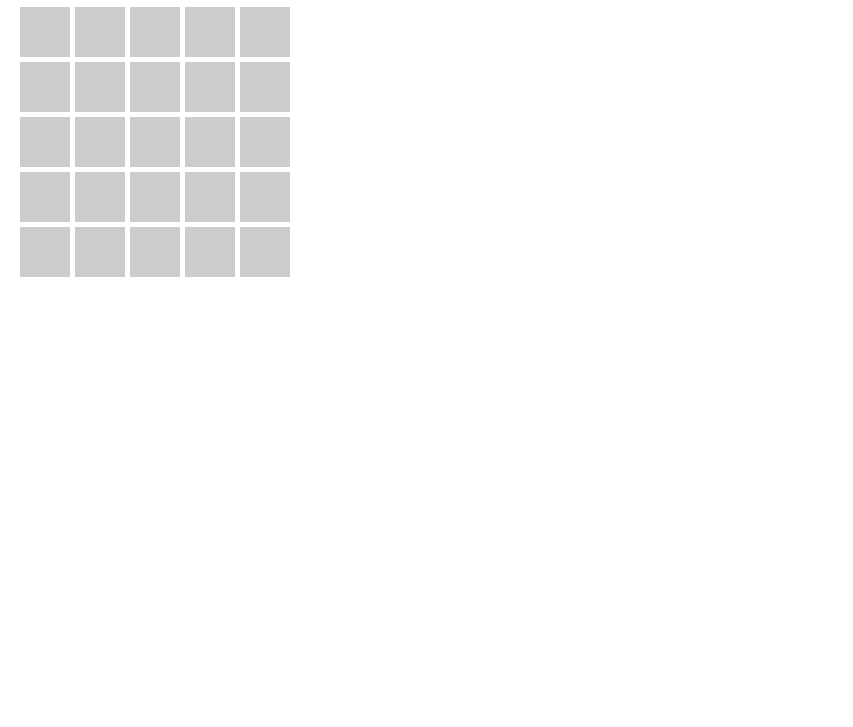
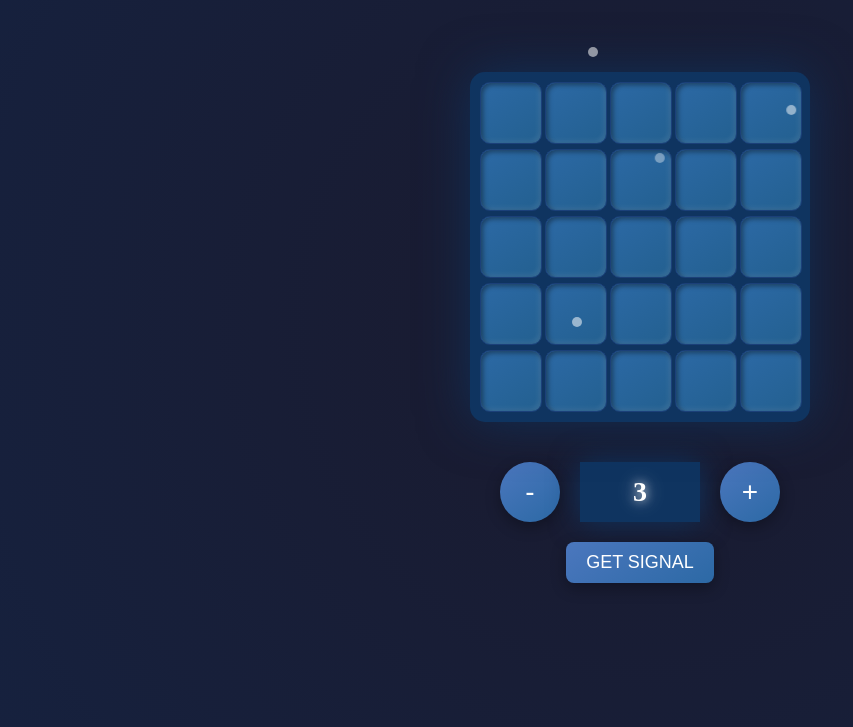
Before and after one commit to Yerus444/Mines, a plain HTML site: page index.html in a window 1280 px wide. Shown: the part 73-800 px from the top of the page, without its empty margins (0-853 px from the left). Drawn offline with Linux system fonts and the light colour scheme.

Commit message:
index.html
update!

```diff
--- a/index.html
+++ b/index.html
@@ -3,68 +3,275 @@
 <head>
   <meta charset="UTF-8">
   <meta name="viewport" content="width=device-width, initial-scale=1.0">
-    <title>Mines</title>
+  <title>Mines Game</title>
   <style>
-        body { font-family: Arial, sans-serif; text-align: center; margin: 20px; }
-        .grid { display: grid; grid-template-columns: repeat(5, 50px); gap: 5px; margin: 20px auto; }
-        .cell { width: 50px; height: 50px; background: #ccc; display: flex; align-items: center; justify-content: center; cursor: pointer; }
-        .cell.revealed { background: #fff; }
-        .cell.mine { background: red; color: white; }
+    body {
+      margin: 0;
+      height: 100vh;
+      display: flex;
+      justify-content: center;
+      align-items: center;
+      background: radial-gradient(circle, #1a1a2e, #16213e);
+      overflow: hidden;
+      flex-direction: column;
+    }
+
+    .game-container {
+      display: grid;
+      grid-template-columns: repeat(5, 60px);
+      grid-gap: 5px;
+      background-color: #0f3460;
+      padding: 10px;
+      border-radius: 15px;
+      box-shadow: 0 0 50px rgba(15, 52, 96, 0.8);
+      position: relative;
+      pointer-events: none;
+      transition: box-shadow 0.3s ease;
+    }
+
+    .cell {
+      width: 60px;
+      height: 60px;
+      background: linear-gradient(145deg, #2c69a5, #236090);
+      border: 1px solid #1b4079;
+      border-radius: 10px;
+      cursor: pointer;
+      box-shadow: inset 2px 2px 5px rgba(0, 0, 0, 0.4),
+                  inset -2px -2px 5px rgba(255, 255, 255, 0.1);
+      display: flex;
+      justify-content: center;
+      align-items: center;
+      font-size: 28px;
+      transition: box-shadow 0.3s ease;
+    }
+
+    .cell:hover {
+      background: linear-gradient(145deg, #3379c6, #2a6da1);
+    }
+
+    .cell.clicked {
+      background: linear-gradient(145deg, #1f4f7e, #19466d);
+      cursor: default;
+    }
+
+    .cell.mine {
+      background: radial-gradient(circle, #ff5555, #aa0000);
+    }
+
+    .cell.star {
+      text-shadow: 0 0 10px rgba(255, 255, 0, 0.8), 0 0 20px rgba(255, 255, 0, 0.8);
+    }
+
+    .floating-balls {
+      position: absolute;
+      top: 0;
+      left: 0;
+      width: 100%;
+      height: 100%;
+      pointer-events: none;
+    }
+
+    .ball {
+      width: 10px;
+      height: 10px;
+      background: #ffffff88;
+      border-radius: 50%;
+      position: absolute;
+      animation: float 10s infinite;
+    }
+
+    @keyframes float {
+      0% {
+        transform: translateY(0) translateX(0);
+        opacity: 0.6;
+      }
+      50% {
+        transform: translateY(-200px) translateX(50px);
+        opacity: 1;
+      }
+      100% {
+        transform: translateY(-400px) translateX(-50px);
+        opacity: 0;
+      }
+    }
+
+    .button-container {
+      margin-top: 40px;
+      display: flex;
+      gap: 0;
+      justify-content: center;
+      align-items: center;
+    }
+
+    .button-container button {
+      width: 60px;
+      height: 60px;
+      background: linear-gradient(145deg, #4b77be, #2c69a5);
+      color: white;
+      font-size: 28px;
+      border: none;
+      border-radius: 50%;
+      cursor: pointer;
+      box-shadow: 0 5px 15px rgba(0, 0, 0, 0.3);
+      transition: background 0.3s ease, box-shadow 0.3s ease;
+    }
+
+    .button-container button:hover {
+      background: linear-gradient(145deg, #2c69a5, #4b77be);
+      box-shadow: 0 0 30px rgba(0, 0, 255, 0.8); /* Яркое свечение кнопок */
+    }
+
+    .get-signal-btn {
+      padding: 10px 20px;
+      background: linear-gradient(145deg, #4b77be, #2c69a5);
+      color: white;
+      font-size: 18px;
+      border: none;
+      border-radius: 8px;
+      cursor: pointer;
+      box-shadow: 0 5px 15px rgba(0, 0, 0, 0.3);
+      transition: background 0.3s ease, box-shadow 0.3s ease;
+      margin-top: 20px;
+    }
+
+    .get-signal-btn:hover {
+      background: linear-gradient(145deg, #2c69a5, #4b77be);
+      box-shadow: 0 0 40px rgba(42, 103, 163, 0.8); /* Яркое свечение кнопки GET SIGNAL, теперь того же цвета */
+    }
+
+    .middle-rectangle {
+      height: 60px;
+      width: 120px;
+      background-color: #0f3460;
+      margin-left: 20px;
+      margin-right: 20px;
+      display: flex;
+      justify-content: center;
+      align-items: center;
+      font-size: 28px;
+      color: white;
+      font-weight: bold;
+      box-shadow: 0 0 30px rgba(15, 52, 96, 1.0); /* Яркое свечение прямоугольника */
+    }
+
+    .middle-rectangle span {
+      text-shadow: 0 0 10px rgba(255, 255, 255, 0.8), 0 0 20px rgba(255, 255, 255, 0.6); /* Белое свечение для цифры */
+    }
   </style>
 </head>
 <body>
-    <h1>Mines</h1>
-    <div class="grid" id="grid"></div>
-    <p id="message"></p>
+  <div class="game-container">
+    <div class="floating-balls">
+      <div class="ball" style="top: 50%; left: 20%; animation-delay: 0s;"></div>
+      <div class="ball" style="top: 60%; left: 80%; animation-delay: 2s;"></div>
+      <div class="ball" style="top: 40%; left: 50%; animation-delay: 4s;"></div>
+      <div class="ball" style="top: 70%; left: 30%; animation-delay: 6s;"></div>
+    </div>
+  </div>
+
+  <div class="button-container">
+    <button class="minus-btn">-</button>
+    <div class="middle-rectangle" id="number-display"><span>3</span></div>
+    <button class="plus-btn">+</button>
+  </div>
+
+  <button class="get-signal-btn">GET SIGNAL</button>
 
   <script>
-        const grid = document.getElementById("grid");
-        const message = document.getElementById("message");
-        const size = 5; // Размер поля
-        const minesCount = 3; // Количество мин
+    const container = document.querySelector('.game-container');
+    let mineCount = 3;
+    const cells = [];
+    const mines = new Set();
 
-        // Создаем массив поля с минами
-        const createGrid = () => {
-            const cells = Array(size * size).fill(0);
-            for (let i = 0; i < minesCount; i++) {
-                let randomIndex;
-                do {
-                    randomIndex = Math.floor(Math.random() * cells.length);
-                } while (cells[randomIndex] === 1);
-                cells[randomIndex] = 1;
+    // Генерация случайных мин
+    function generateMines() {
+      mines.clear();
+      while (mines.size < mineCount) {
+        const minePosition = Math.floor(Math.random() * 25);
+        mines.add(minePosition);
       }
-            return cells;
-        };
+    }
 
-        const mines = createGrid();
+    // Создание ячеек
+    function createCells() {
+      cells.forEach(cell => cell.remove());
+      cells.length = 0;
+      for (let i = 0; i < 25; i++) {
+        const cell = document.createElement('div');
+        cell.className = 'cell';
+        container.appendChild(cell);
 
-        // Рендер поля
-        mines.forEach((mine, index) => {
-            const cell = document.createElement("div");
-            cell.className = "cell";
-            cell.addEventListener("click", () => handleClick(cell, mine));
-            grid.appendChild(cell);
+        cell.addEventListener('click', () => {
+          if (cell.classList.contains('clicked')) return;
+
+          cell.classList.add('clicked');
+
+          if (mines.has(i)) {
+            cell.classList.add('mine');
+            alert('Вы проиграли! Это была мина.');
+            resetGame();
+          } else {
+            cell.innerHTML = '⭐';
+            cell.classList.add('star');
+          }
         });
 
-        // Обработка кликов
-        const handleClick = (cell, mine) => {
-            if (mine) {
-                cell.classList.add("mine");
-                message.textContent = "Вы проиграли!";
-                revealAll();
+        cells.push(cell);
+      }
+    }
+
+    // Функция сброса игры
+    function resetGame() {
+      cells.forEach(cell => {
+        cell.className = 'cell';
+        cell.innerHTML = '';
+      });
+
+      generateMines();
+    }
+
+    // Событие на кнопку "GET SIGNAL"
+    document.querySelector('.get-signal-btn').addEventListener('click', () => {
+      resetGame();
+      container.style.pointerEvents = 'auto';
+      const numberOfCellsToOpen = Math.floor(Math.random() * 4) + 4;
+      let openedCells = 0;
+
+      const revealSafeCells = () => {
+        if (openedCells >= numberOfCellsToOpen) {
+          clearInterval(intervalId);
         } else {
-                cell.classList.add("revealed");
-                message.textContent = "Продолжайте играть!";
+          const randomIndex = Math.floor(Math.random() * 25);
+          if (!mines.has(randomIndex) && !cells[randomIndex].classList.contains('clicked')) {
+            cells[randomIndex].classList.add('clicked');
+            cells[randomIndex].innerHTML = '⭐';
+            cells[randomIndex].classList.add('star');
+            openedCells++;
+          }
         }
       };
 
-        // Показываем все мины
-        const revealAll = () => {
-            Array.from(grid.children).forEach((cell, i) => {
-                if (mines[i]) cell.classList.add("mine");
-                cell.style.pointerEvents = "none";
+      const intervalId = setInterval(() => {
+        revealSafeCells();
+      }, 400);
     });
-        };
+
+    generateMines();
+    createCells();
+
+    document.querySelector('.plus-btn').addEventListener('click', () => {
+      if (mineCount < 10) {
+        mineCount++;
+        document.getElementById('number-display').textContent = mineCount;
+      }
+    });
+
+    document.querySelector('.minus-btn').addEventListener('click', () => {
+      if (mineCount > 3) {
+        mineCount--;
+        document.getElementById('number-display').textContent = mineCount;
+      }
+    });
   </script>
 </body>
 </html>
```
Lines whose indentation alone changed are shown as unchanged.
